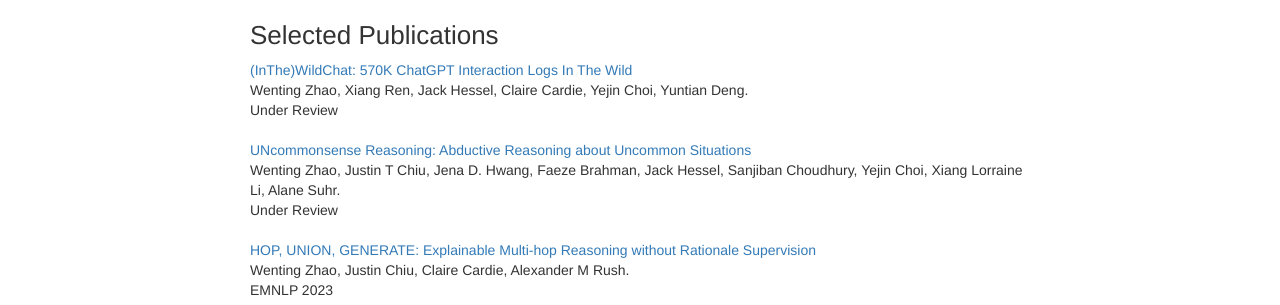
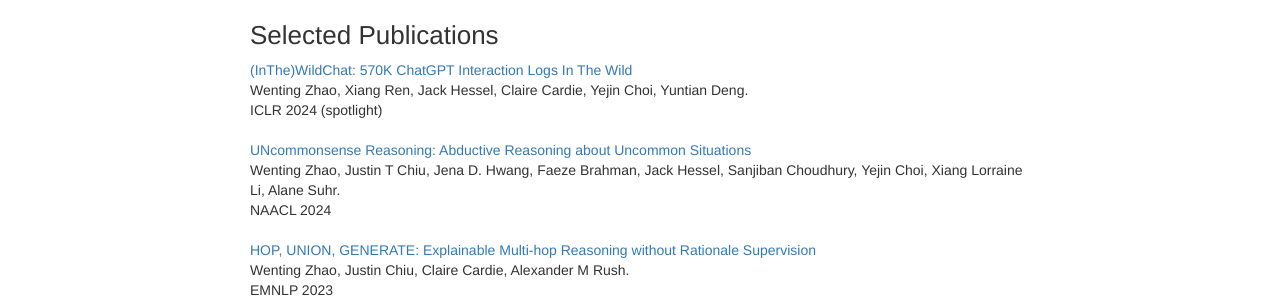
Before and after one commit to wenting-zhao/wenting-zhao.github.io, a Jekyll site: the page built from index.html, in a window 1280 px wide. Shown: the part 607-912 px from the top of the page. Built offline with Jekyll 4.4.1, drawn with Linux system fonts in a browser that asks for light colours.

Commit message:
Update papers.yaml

```diff
--- a/_data/papers.yaml
+++ b/_data/papers.yaml
@@ -1,12 +1,12 @@
 notable:
     - title: "(InThe)WildChat: 570K ChatGPT Interaction Logs In The Wild"
       authors: Wenting Zhao, Xiang Ren, Jack Hessel, Claire Cardie, Yejin Choi, Yuntian Deng
-      pdf: papers/wildchat.pdf
-      conference: Under Review
+      pdf: https://openreview.net/forum?id=Bl8u7ZRlbM
+      conference: ICLR 2024 (spotlight)
     - title: "UNcommonsense Reasoning: Abductive Reasoning about Uncommon Situations"
       authors: Wenting Zhao, Justin T Chiu, Jena D. Hwang, Faeze Brahman, Jack Hessel, Sanjiban Choudhury, Yejin Choi, Xiang Lorraine Li, Alane Suhr
       pdf: https://arxiv.org/pdf/2311.08469.pdf
-      conference: Under Review
+      conference: NAACL 2024
     - title: "HOP, UNION, GENERATE: Explainable Multi-hop Reasoning without Rationale Supervision"
       authors: Wenting Zhao, Justin Chiu, Claire Cardie, Alexander M Rush
       pdf: https://arxiv.org/pdf/2305.14237.pdf
```
